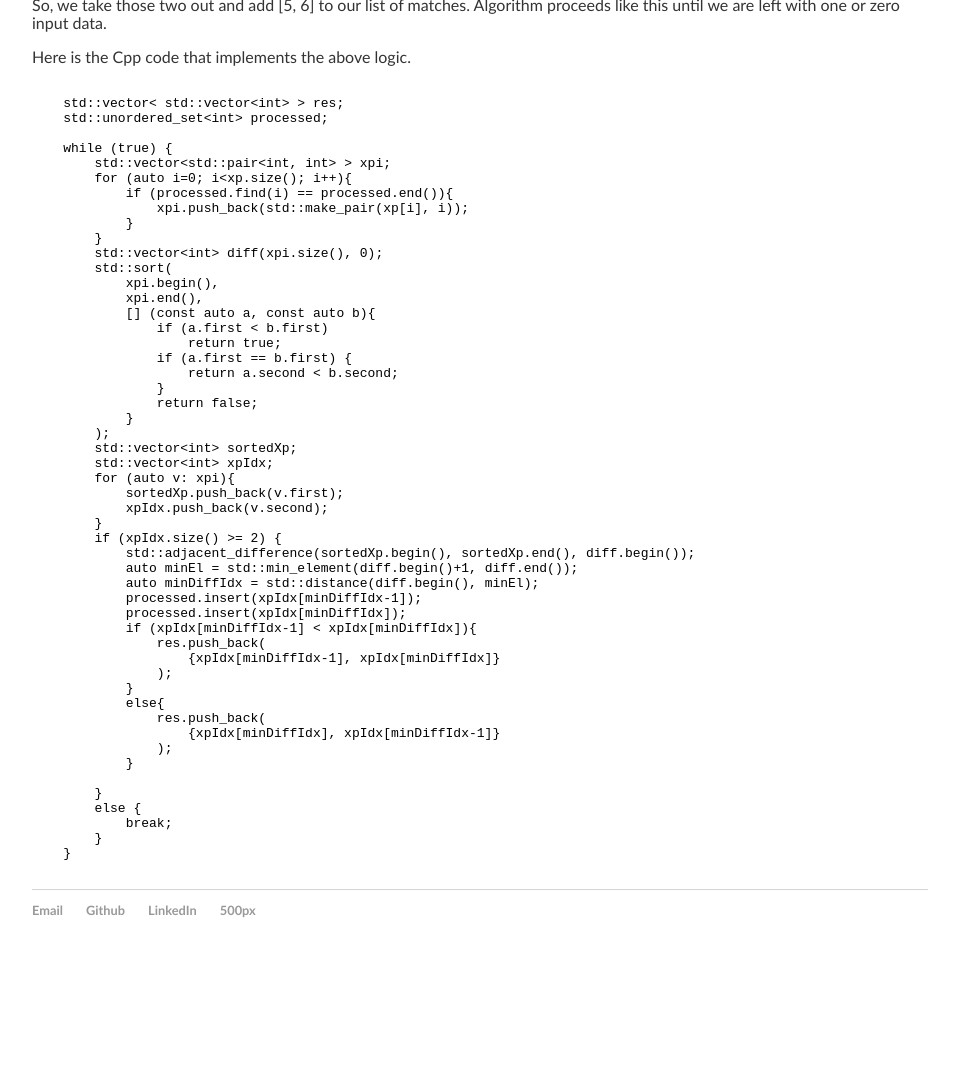
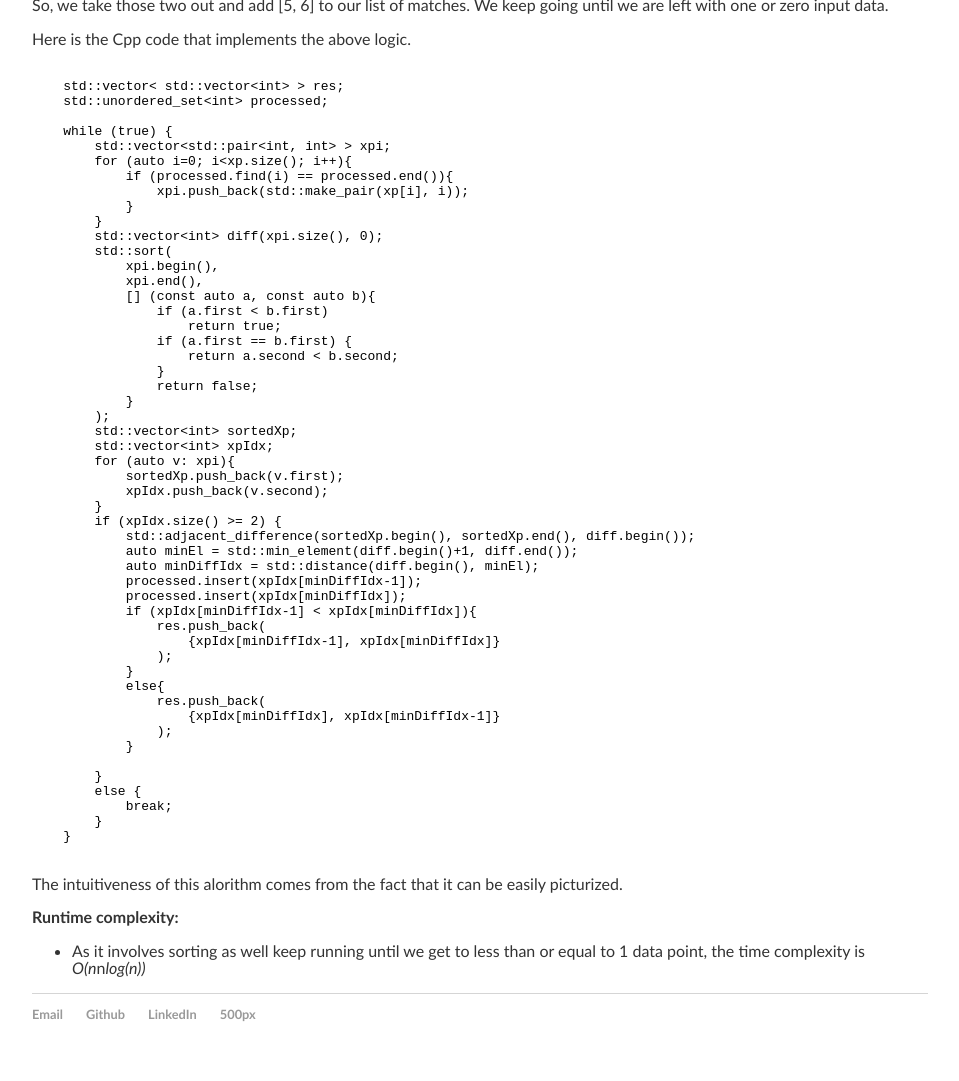
Before and after one commit to vivekgautham/vivekgautham.github.io, a Jekyll site: the page built from _posts/2020-10-28-matching-algorithm.md, in a window 1280 px wide. Shown: the part 722-1803 px from the top of the page, without its empty margins (160-1119 px from the left). Built offline with Jekyll 4.4.1, drawn with Linux system fonts in a browser that asks for light colours; nearby versions of some CDN libraries; before the commit the page ends 1699 px from its top, so only the background shows below that; some of the changed text lies outside the part shown.

Commit message:
Adding few more CMA...

````diff
--- a/_posts/2020-10-28-matching-algorithm.md
+++ b/_posts/2020-10-28-matching-algorithm.md
@@ -13,7 +13,7 @@ The above discussed logic can be picturized like this. For the input [200, 100,
 
 ![Cartesian Matching Algorithm](https://i.ibb.co/JBy2Lkr/aww-board.png)
 
-So, we take those two out and add [5, 6] to our list of matches. Algorithm proceeds like this until we are left with one or zero input data.
+So, we take those two out and add [5, 6] to our list of matches. We keep going until we are left with one or zero input data.
 
 Here is the Cpp code that implements the above logic.
 
@@ -72,3 +72,8 @@ Here is the Cpp code that implements the above logic.
     }
 
 ```
+
+The intuitiveness of this alorithm comes from the fact that it can be easily picturized.
+
+**Runtime complexity:**
+- As it involves sorting as well keep running until we get to less than or equal to 1 data point, the time complexity is *O(n*n*log(n))*
````
